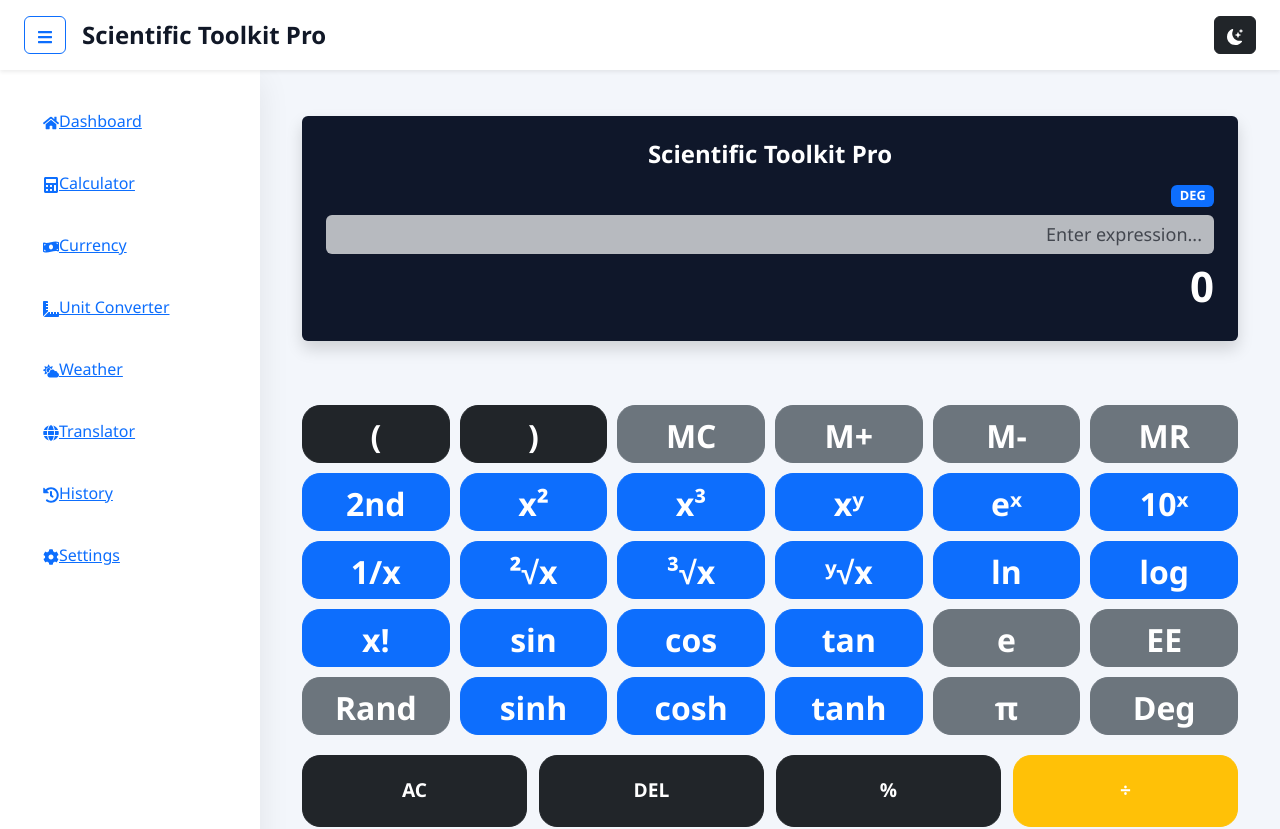
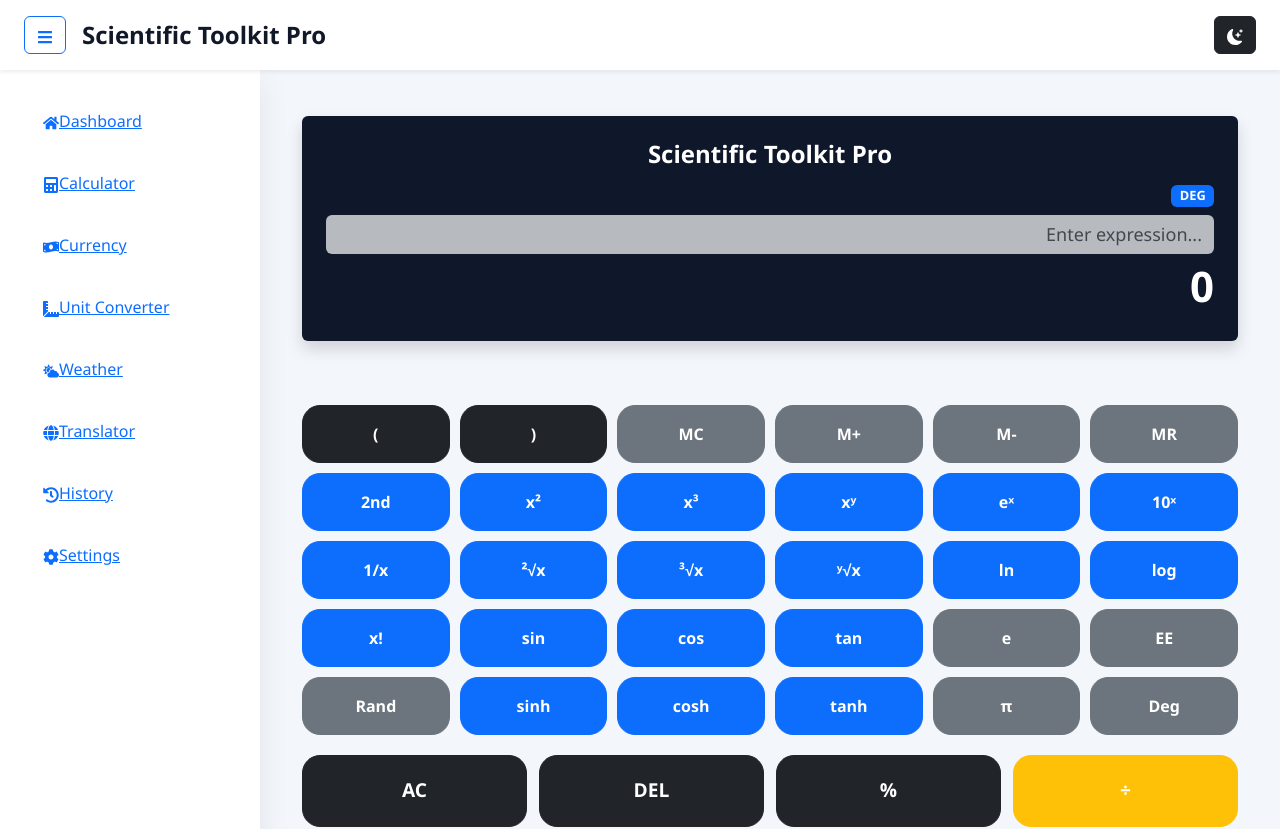
Before and after one commit to obasi-001/scientific-toolkit-pro, a React (Vite) app: page /calculator in a window 1280 px wide. Shown: the top 829 px of the page. Built offline with nearby package versions, Linux system fonts and the light colour scheme.

Commit message:
expressions modification

```diff
--- a/src/components/calculator/Calculator.tsx
+++ b/src/components/calculator/Calculator.tsx
@@ -1,16 +1,63 @@
-import { useState } from "react";
+import { useState, useRef } from "react";
 import CalculatorDisplay from "./CalculatorDisplay";
 import CalculatorGrid from "./CalculatorGrid";
 import { calculate } from "../../utils/mathEngine";
 import { useHistory } from "../../contexts/HistoryContext";
 
+
 const Calculator = () => {
   const [expression, setExpression] = useState("");
   const [result, setResult] = useState("0");
+  const [memory, setMemory] = useState(0);
+  const inputRef = useRef<HTMLInputElement>(null);
+
   const { addHistory } = useHistory();
+  const [isDegree, setIsDegree] = useState(true);
+  const [isSecond, setIsSecond] = useState(false);
+  const [justCalculated, setJustCalculated] = useState(false);
+
+  const insertText = (text: string) => {
+    if (!inputRef.current) {
+      setExpression(prev => prev + text);
+      return;
+    }
+
+    const start = inputRef.current.selectionStart ?? expression.length;
+    const end = inputRef.current.selectionEnd ?? expression.length;
+
+    const newExpression =
+      expression.slice(0, start) +
+      text +
+      expression.slice(end);
+
+    setExpression(newExpression);
+
+    requestAnimationFrame(() => {
+      inputRef.current?.focus();
+      inputRef.current?.setSelectionRange(
+        start + text.length,
+        start + text.length
+      );
+    });
+  };
 
   const handleButtonClick = (value: string) => {
     const operators = ["+", "-", "×", "÷"];
+
+    if (justCalculated) {
+      if (/^[0-9.]$/.test(value)) {
+        setExpression(value);
+        setResult("0");
+        setJustCalculated(false);
+        return;
+      }
+
+      if (operators.includes(value)) {
+        setExpression(result + value);
+        setJustCalculated(false);
+        return;
+      }
+    }
 
 
     if (value === "AC") {
@@ -23,13 +70,42 @@ const Calculator = () => {
       setExpression((prev) => prev.slice(0, -1));
       return;
     }
+    if (value === "MC") {
+      setMemory(0);
+      return;
+    }
+    if (value === "M+") {
+      const current = Number(result);
+
+      if (!isNaN(current)) {
+        setMemory((prev) => prev + current);
+      }
+      return;
+    }
+    if (value === "M-") {
+      const current = Number(result);
+      if (!isNaN(current)) {
+        setMemory((prev) => prev - current);
+      }
+      return;
+    }
+    if (value === "MR") {
+      setExpression((prev) => prev + memory.toString());
+      return;
+    }
 
     if (value === "=") {
-      const answer = calculate(expression);
+      let exp = expression;
+      const open = (exp.match(/\(/g) || []).length;
+      const close = (exp.match(/\)/g) || []).length;
 
+      if (open > close) {
+        exp += ")".repeat(open - close);
+      }
+      const answer = calculate(exp, isDegree);
       setResult(answer);
-
-      addHistory(expression, answer);
+      addHistory(exp, answer);
+      setJustCalculated(true);
 
       return;
     }
@@ -48,91 +124,99 @@ const Calculator = () => {
       }
       return;
     }
+    if (value === "Deg") {
+      setIsDegree((prev) => !prev);
+      return;
+    }
+    if (value === "2nd") {
+      setIsSecond((prev) => !prev);
+      return;
+    }
 
     // Scientific functions (Expression Mode)
 
     if (value === "sin") {
-      setExpression((prev) => prev + "sin(");
+      insertText("sin(");
       return;
     }
 
     if (value === "cos") {
-      setExpression((prev) => prev + "cos(");
+      insertText("cos(");
       return;
     }
 
     if (value === "tan") {
-      setExpression((prev) => prev + "tan(");
+      insertText("tan(");
       return;
     }
 
     if (value === "log") {
-      setExpression((prev) => prev + "log(");
+      insertText("log(");
       return;
     }
 
     if (value === "ln") {
-      setExpression((prev) => prev + "ln(");
+      insertText("ln(");
       return;
     }
 
     if (value === "√") {
-      setExpression((prev) => prev + "√(");
+      insertText("√(");
       return;
     }
 
     if (value === "π") {
-      setExpression((prev) => prev + "π");
+      insertText("π");
       return;
     }
 
     if (value === "e") {
-      setExpression((prev) => prev + "e");
+      insertText("e");
       return;
     }
 
     if (value === "x²") {
-      setExpression((prev) => prev + "^2");
+      insertText("^2");
       return;
     }
     if (value === "x³") {
-      setExpression(prev => prev + "^3");
+      insertText("^3");
       return;
     }
     if (value === "xʸ") {
-      setExpression(prev => prev + "^");
+      insertText("^");
       return;
     }
     if (value === "eˣ") {
-      setExpression(prev => prev + "exp(");
+      insertText("exp(");
       return;
     }
     if (value === "10ˣ") {
-      setExpression(prev => prev + "10^");
+      insertText("10^");
       return;
     }
     if (value === "1/x") {
-      setExpression(prev => "1/(" + prev + ")");
+      insertText(`1/(${expression})`);
       return;
     }
     if (value === "²√x") {
-      setExpression(prev => prev + "sqrt(");
+      insertText("sqrt(");
       return;
     }
     if (value === "³√x") {
-      setExpression(prev => prev + "cbrt(");
+      insertText("nthroot(");
       return;
     }
     if (value === "ʸ√x") {
-      setExpression(prev => prev + "nthRoot(");
+      insertText("nthRoot(,)");
       return;
     }
     if (value === "x!") {
-      setExpression(prev => prev + "!");
+      insertText("!");
       return;
     }
     if (value === "EE") {
-      setExpression(prev => prev + "e");
+      insertText("e");
       return;
     }
     if (value === "Rand") {
@@ -140,25 +224,46 @@ const Calculator = () => {
       return;
     }
     if (value === "sinh") {
-      setExpression(prev => prev + "sinh(");
+      insertText("sinh(");
       return;
     }
     if (value === "cosh") {
-      setExpression(prev => prev + "cosh(");
+      insertText("cosh(");
       return;
     }
     if (value === "tanh") {
-      setExpression(prev => prev + "tanh(");
+      insertText("tanh(");
       return;
     }
+    if (value === "asin") {
+      insertText("asin(");
+      return;
+    }
+    if (value === "acos") {
+      insertText("acos(");
+      return;
+    }
+    if (value === "atan") {
+      insertText("atan(");
+      return;
+    }
+    if (value === "exp") {
+      insertText("exp(");
+      return;
+    }
+
     if (operators.includes(value)) {
-      const lastCharacter = expression.slice(-1);
+      if (justCalculated) {
+        setExpression(result + value);
+      } else {
+        const last = expression.slice(-1);
 
-      if (operators.includes(lastCharacter)) {
-        return;
+        if (operators.includes(last)) return;
+
+        setExpression(expression + value);
       }
 
-      setExpression(expression + value);
+      setJustCalculated(false);
       return;
     }
 
@@ -172,7 +277,13 @@ const Calculator = () => {
       }
     }
 
-    setExpression((prev) => prev + value);
+    if (justCalculated) {
+      setExpression(value);
+    } else {
+      setExpression(prev => prev + value);
+    }
+
+    setJustCalculated(false);
   };
 
   return (
@@ -181,9 +292,12 @@ const Calculator = () => {
         expression={expression}
         result={result}
         onExpressionChange={setExpression}
+        mode={isDegree ? "DEG" : "RAD"}
+        inputRef={inputRef}
       />
 
-      <CalculatorGrid onButtonClick={handleButtonClick} />
+      <CalculatorGrid onButtonClick={handleButtonClick}
+        isSecond={isSecond} />
     </div>
   );
 };
--- a/src/components/calculator/CalculatorDisplay.tsx
+++ b/src/components/calculator/CalculatorDisplay.tsx
@@ -1,16 +1,20 @@
-
+import type { RefObject } from "react";
 
 
 interface CalculatorDisplayProps {
   expression: string;
   result: string;
   onExpressionChange: (value: string) => void;
+  mode: string;
+  inputRef: RefObject<HTMLInputElement | null>;
 }
 
 const CalculatorDisplay = ({
   expression,
   result,
   onExpressionChange,
+  mode,
+  inputRef,
 }: CalculatorDisplayProps) => {
   return (
     <div className="calculator-display shadow rounded p-4 mb-4">
@@ -23,11 +27,12 @@ const CalculatorDisplay = ({
 
       <div className="d-flex justify-content-end mb-2">
         <span className="badge bg-primary">
-          DEG
+          {mode}
         </span>
       </div>
 
       <input
+        ref={inputRef}
         type="text"
         className="previous-expression form-control text-end border-0 shadow-none"
         value={expression}
--- a/src/components/calculator/CalculatorGrid.tsx
+++ b/src/components/calculator/CalculatorGrid.tsx
@@ -2,32 +2,58 @@ import CalculatorButton from "./CalculatorButton";
 
 interface CalculatorGridProps {
   onButtonClick: (value: string) => void;
+  isSecond: boolean;
 }
 
-const scientificButtons = [
-  "(", ")", "MC", "M+", "M-", "MR",
-
-  "2nd", "x²", "x³", "xʸ", "eˣ", "10ˣ",
-
-  "1/x", "²√x", "³√x", "ʸ√x", "ln", "log",
-
-  "x!", "sin", "cos", "tan", "e", "EE",
-
-  "Rand", "sinh", "cosh", "tanh", "π", "Deg",
-];
 const mainButtons = [
   "AC", "DEL", "%", "÷",
+  "7", "8", "9", "×",
+  "4", "5", "6", "-",
+  "1", "2", "3", "+",
+  "±", "0", ".", "=",
+];
 
-  "7", "8", "9", "×",
+const CalculatorGrid = ({
+  onButtonClick,
+  isSecond,
+}: CalculatorGridProps) => {
 
-  "4", "5", "6", "-",
+  const scientificButtons = [
+    "(", ")", "MC", "M+", "M-", "MR",
 
-  "1", "2", "3", "+",
+    "2nd",
 
-  "±", "0", ".", "="
-]
+    isSecond ? "√x" : "x²",
+    isSecond ? "∛x" : "x³",
+    "xʸ",
+    "eˣ",
+    "10ˣ",
 
-const CalculatorGrid = ({ onButtonClick }: CalculatorGridProps) => {
+    "1/x",
+    "²√x",
+    "³√x",
+    "ʸ√x",
+
+    isSecond ? "exp" : "ln",
+    isSecond ? "10^" : "log",
+
+    "x!",
+
+    isSecond ? "asin" : "sin",
+    isSecond ? "acos" : "cos",
+    isSecond ? "atan" : "tan",
+
+    "e",
+    "EE",
+
+    "Rand",
+    "sinh",
+    "cosh",
+    "tanh",
+    "π",
+    "Deg",
+  ];
+
   return (
     <>
       <div className="scientific-grid">
--- a/src/styles/calculator.css
+++ b/src/styles/calculator.css
@@ -44,7 +44,7 @@
 
 .scientific-grid .calculator-btn {
     height: 58px;
-    font-size: 2rem;
+    font-size: 1rem;
 }
 
 .main-grid .calculator-btn {
--- a/src/types/history.ts
+++ b/src/types/history.ts
@@ -1,6 +1,6 @@
 export interface HistoryItem {
-    id: number;
+    id: string;
     expression: string;
     result: string;
-    date: string;
+    createdAt: string;
 }
--- a/src/utils/mathEngine.ts
+++ b/src/utils/mathEngine.ts
@@ -1,14 +1,53 @@
 import { evaluate } from "mathjs";
 
-export const calculate = (expression: string): string => {
+export const calculate = (
+    expression: string,
+    isDegree: boolean
+): string => {
     try {
-        const formattedExpression = expression
+        let exp = expression;
+
+        // Calculator symbols
+        exp = exp
             .replace(/×/g, "*")
             .replace(/÷/g, "/")
             .replace(/π/g, "pi")
+            .replace(/²√/g, "sqrt")
+            .replace(/³√/g, "cbrt")
             .replace(/√/g, "sqrt");
 
-        const result = evaluate(formattedExpression);
+        // Factorial
+        exp = exp.replace(/(\d+)!/g, "factorial($1)");
+
+        // Auto-close missing brackets
+        const open = (exp.match(/\(/g) || []).length;
+        const close = (exp.match(/\)/g) || []).length;
+
+        if (open > close) {
+            exp += ")".repeat(open - close);
+        }
+
+        // DEG mode conversion
+        if (isDegree) {
+            exp = exp
+                .replace(/sin\((.*?)\)/g, "sin(($1) * pi / 180)")
+                .replace(/cos\((.*?)\)/g, "cos(($1) * pi / 180)")
+                .replace(/tan\((.*?)\)/g, "tan(($1) * pi / 180)");
+        }
+        // Natural log
+        exp = exp.replace(/ln\((.*?)\)/g, "log($1)");
+
+        // Base-10 log
+        exp = exp.replace(/log\((.*?)\)/g, "log10($1)");
+
+        if (isDegree) {
+            exp = exp
+                .replace(/asin\((.*?)\)/g, "(asin($1) * 180 / pi)")
+                .replace(/acos\((.*?)\)/g, "(acos($1) * 180 / pi)")
+                .replace(/atan\((.*?)\)/g, "(atan($1) * 180 / pi)");
+        }
+
+        const result = evaluate(exp);
 
         return result.toString();
     } catch {
```
Also changed, not shown: src/contexts/HistoryContext.tsx (+28 -6 lines).
